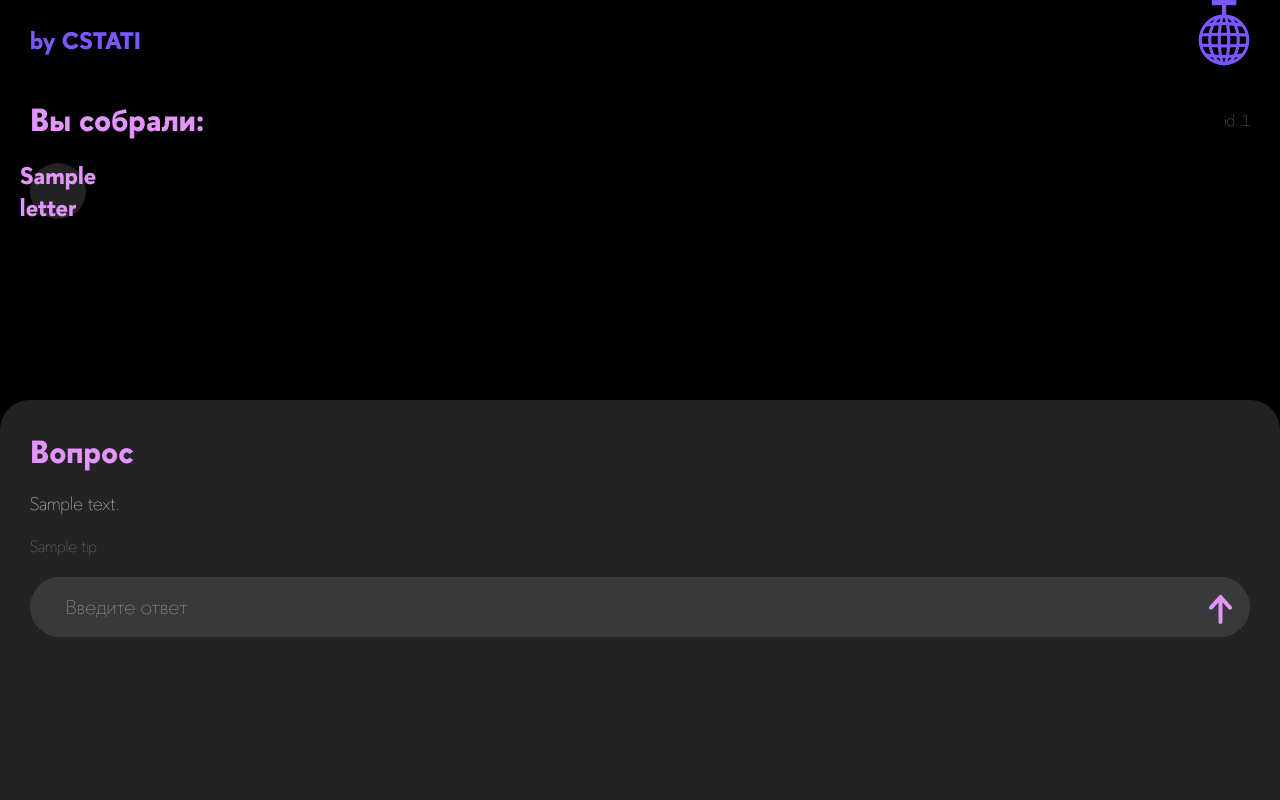
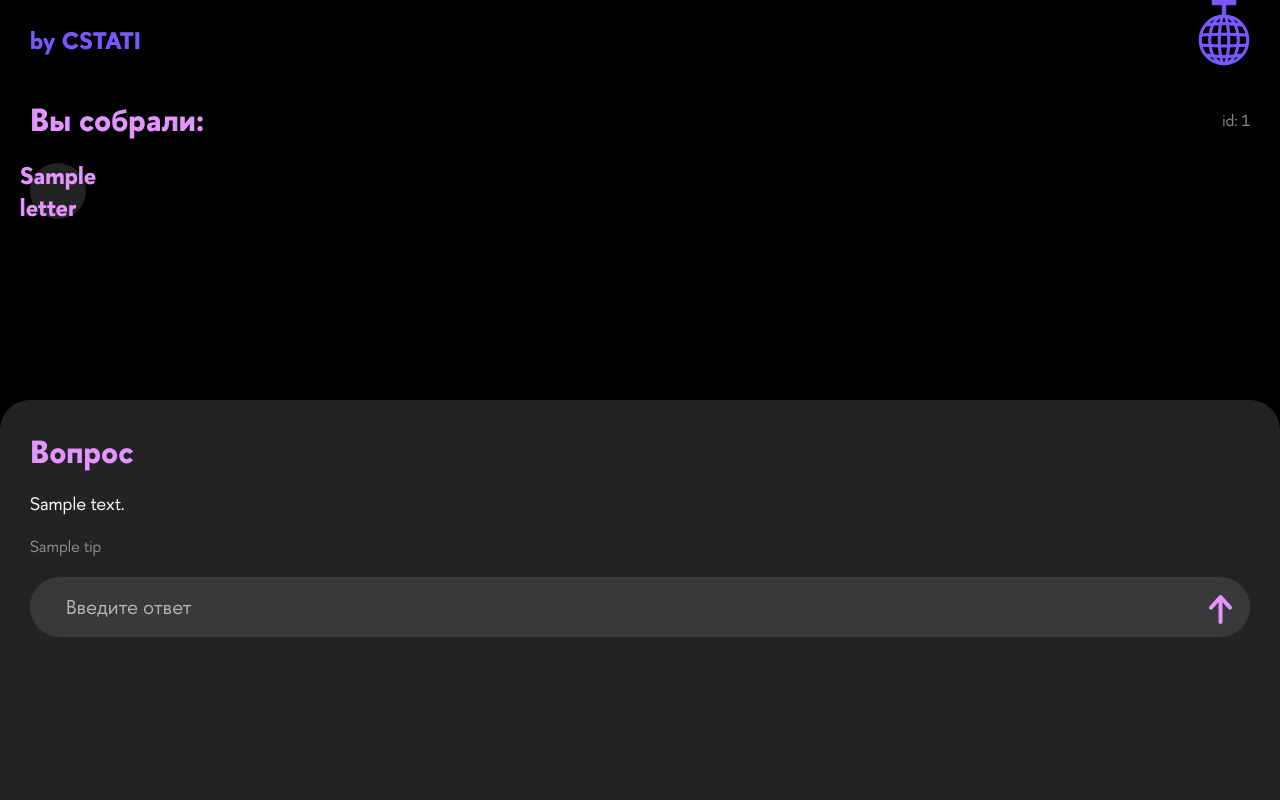
Before and after one commit to olegenov/hse-fcs-quest, a Django app: template quest/mainsite/templates/index.html in a window 1280 px wide. Run offline with Django 3.2, Linux system fonts and the light colour scheme; the template is opened without the code that fills it: most values are stand-ins (such as "Sample title", 1, 10 or a date in 2020).

Commit message:
fonts fixed

```diff
--- a/quest/mainsite/static/pages/index.css
+++ b/quest/mainsite/static/pages/index.css
@@ -1,12 +1,6 @@
 @import "../vendor/normalize.css";
 @import "../styles/styles.css";
 @import "../styles/icons.css";
-
-@font-face {
-    font-family: 'HSE Sans';
-    src: url('../font/HSESans-Black.ttf') format('truetype');
-    font-weight: 900;
-}
 
 @font-face {
     font-family: 'HSE Sans';
@@ -16,25 +10,7 @@
 
 @font-face {
     font-family: 'HSE Sans';
-    src: url('../font/HSESans-Italic.ttf') format('truetype');
-    font-weight: 400;
-}
-
-@font-face {
-    font-family: 'HSE Sans';
     src: url('../font/HSESans-Regular.ttf') format('truetype');
-    font-weight: 400;
-}
-
-@font-face {
-    font-family: 'HSE Sans';
-    src: url('../font/HSESans-SemiBold.ttf') format('truetype');
-    font-weight: 800;
-}
-
-@font-face {
-    font-family: 'HSE Sans';
-    src: url('../font/HSESans-Thin.ttf') format('truetype');
     font-weight: 400;
 }
 
```
